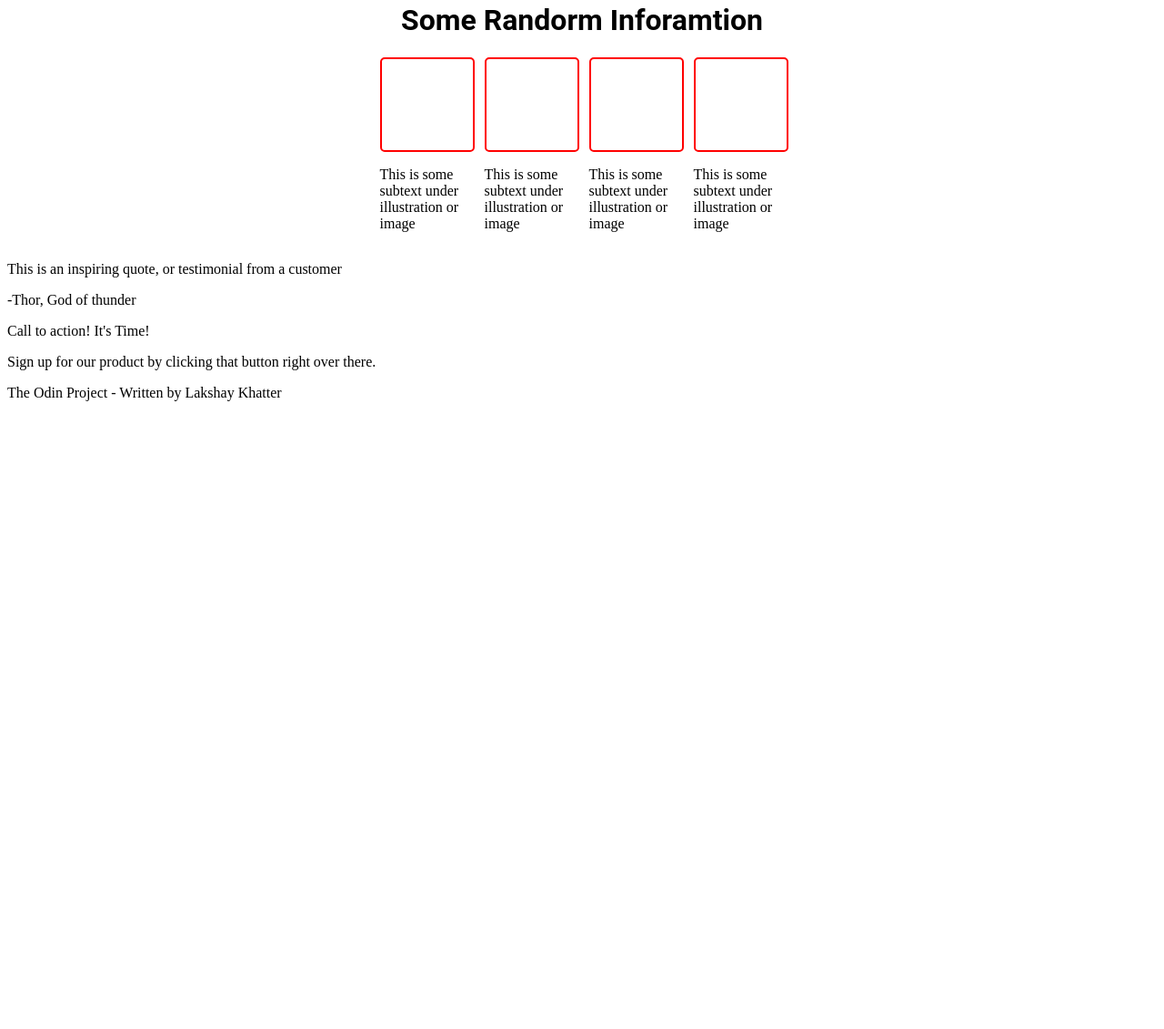
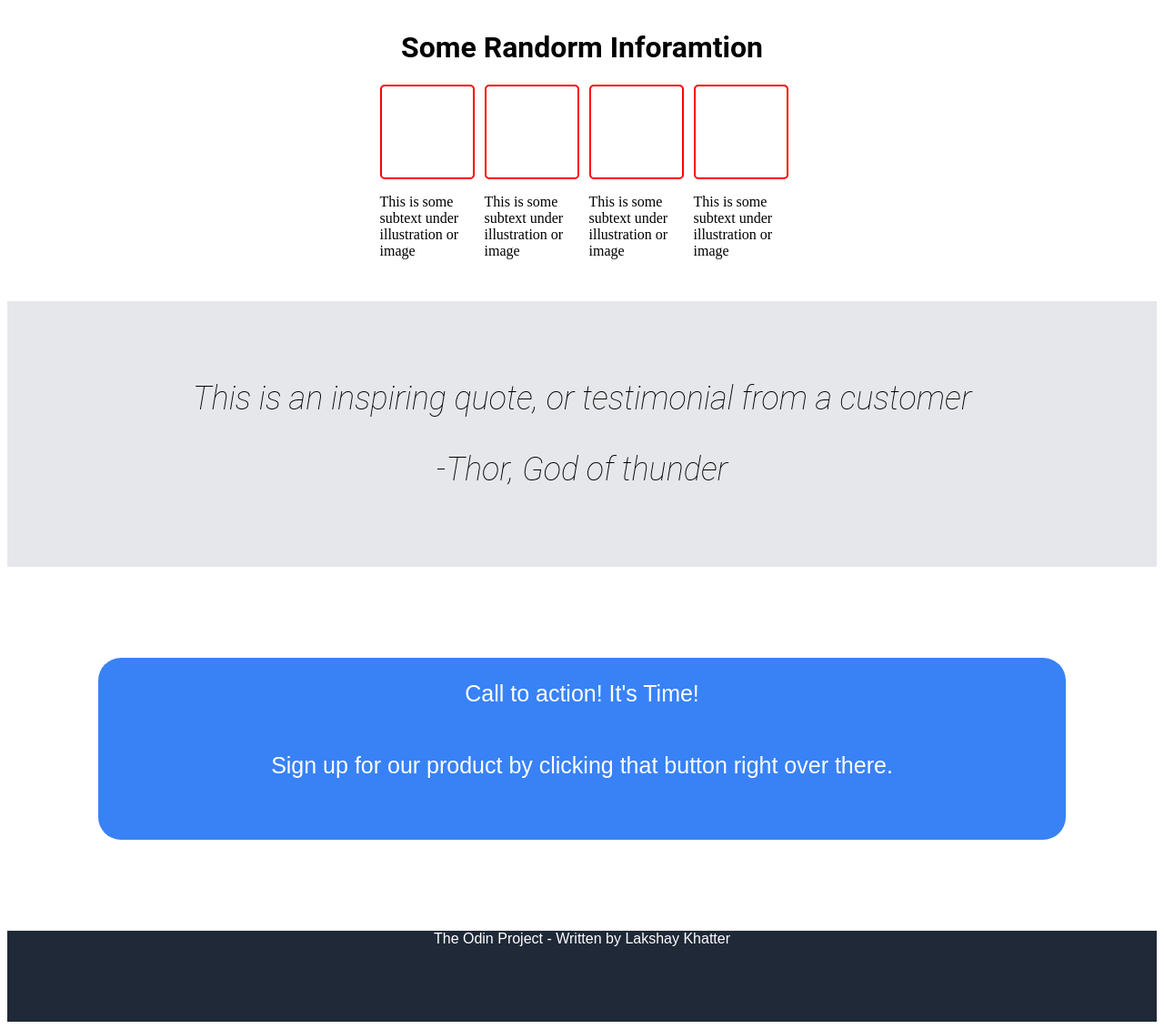
Before and after one commit to lakshaykhatter/LandingPageProject, a plain HTML site: page index.html in a window 1280 px wide. Shown: the part 507-1638 px from the top of the page at 91% size. Before the commit the page ends 956 px from the top, so only its background shows below. Drawn offline with Linux system fonts and the light colour scheme.

Commit message:
finished landing page

```diff
--- a/index.html
+++ b/index.html
@@ -59,8 +59,9 @@
         <div class="quote">
 
             <p>This is an inspiring quote, or testimonial from a customer</p>
-            <p class="author">-Thor, God of thunder</p>
-
+            <div class="author">
+                <p>-Thor, God of thunder</p>
+            </div>
         </div>
     </div>
 
@@ -69,9 +70,10 @@
 
         <div class="bluerectangle">
 
-            <p>Call to action! It's Time!</p>
-            <p>Sign up for our product by clicking that button right over there.</p>
-
+            <div class="text">
+                <p>Call to action! It's Time!</p>
+                <p>Sign up for our product by clicking that button right over there.</p>
+            </div>
         </div>
 
     </div>
@@ -80,6 +82,6 @@
 
 <footer>
 
-    The Odin Project - Written by Lakshay Khatter
+   <p> The Odin Project - Written by Lakshay Khatter</p>
 </footer>
 </html>
--- a/style.css
+++ b/style.css
@@ -68,6 +68,7 @@ button {
 
     justify-content: center;
     align-items: center;
+    padding: 30px;
 }
 
 .randominformation h1 {
@@ -93,3 +94,62 @@ button {
     width: 100px;
 
 }
+
+/* Quote */
+
+.quote {
+    background-color: #E5E7EB;
+    padding: 50px;
+
+}
+
+.quote p {
+    font-size: 36px;
+    font-family:"Roboto", 'arial';
+    font-style: italic;
+    font-weight: lighter;
+
+    text-align: center;
+}
+
+.author {
+    display: block;
+    text-align: right;
+}
+
+/* Call to action */
+
+
+.bluerectangle {
+    background-color: #3882F6;
+    margin: 100px;
+    width: auto;
+    height: 200px;
+
+    border-radius: 25px;
+
+}
+
+.text{
+    display:flex;
+    flex-direction: column;
+    font-family: 'arial';
+    font-size: 25px;
+
+}
+
+.bluerectangle p {
+    text-align: center;
+    color: white;
+
+}
+
+
+footer {
+    background-color: #1F2937;
+    color: white;
+    font-family: Arial, Helvetica, sans-serif;
+    text-align: center;
+    height: 100px;
+
+}
```
